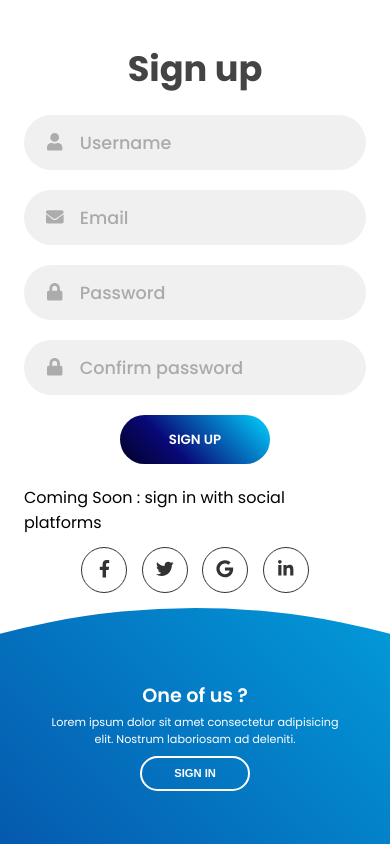
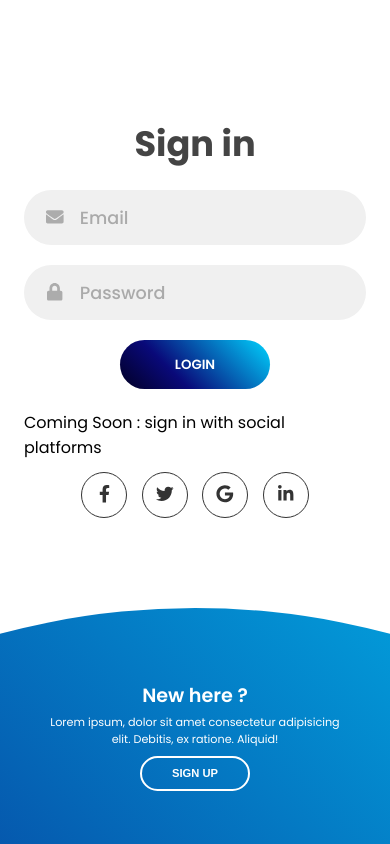
Before and after one commit to moutinhoalexandre/MoutinhoAlexandre_7_06052021, a React (Create React App) app in the folder frontend/: page / in a window 390 px wide. Built offline with nearby package versions, Linux system fonts and the light colour scheme.

Commit message:
:dizzy: update component log animation

```diff
--- a/frontend/package.json
+++ b/frontend/package.json
@@ -11,7 +11,9 @@
     "@testing-library/react": "^11.2.7",
     "@testing-library/user-event": "^12.8.3",
     "axios": "^0.21.1",
+    "bootstrap": "^4.6.0",
     "react": "^17.0.2",
+    "react-bootstrap": "^1.6.1",
     "react-dom": "^17.0.2",
     "react-router-dom": "^5.2.0",
     "react-scripts": "4.0.3",
--- a/frontend/src/component/log/Authentification.css
+++ b/frontend/src/component/log/Authentification.css
@@ -11,7 +11,7 @@ input {
   font-family: "Poppins", sans-serif;
 }
 
-.container {
+.containers {
   position: relative;
   width: 100%;
   background-color: #fff;
@@ -19,7 +19,7 @@ input {
   overflow: hidden;
 }
 
-.forms-container {
+.forms-containers {
   position: absolute;
   width: 100%;
   height: 100%;
@@ -59,7 +59,7 @@ input {
 .btn:hover {
   background-color: #4d84e2;
 }
-.panels-container {
+.panels-containers {
   position: absolute;
   height: 100%;
   width: 100%;
@@ -69,7 +69,7 @@ input {
   grid-template-columns: repeat(2, 1fr);
 }
 
-.container:before {
+.containers:before {
   content: "";
   position: absolute;
   height: 2000px;
@@ -143,35 +143,35 @@ input {
 
 /* ANIMATION */
 
-.container.sign-up-mode:before {
+.containers.sign-up-mode:before {
   transform: translate(100%, -50%);
   right: 52%;
 }
 
-.container.sign-up-mode .left-panel .image,
-.container.sign-up-mode .left-panel .content {
+.containers.sign-up-mode .left-panel .image,
+.containers.sign-up-mode .left-panel .content {
   transform: translateX(-800px);
 }
 
-.container.sign-up-mode .signin-signup {
+.containers.sign-up-mode .signin-signup {
   left: 25%;
 }
 
-.container.sign-up-mode .right-panel .image,
-.container.sign-up-mode .right-panel .content {
+.containers.sign-up-mode .right-panel .image,
+.containers.sign-up-mode .right-panel .content {
   transform: translateX(0%);
 }
 
-.container.sign-up-mode .left-panel {
+.containers.sign-up-mode .left-panel {
   pointer-events: none;
 }
 
-.container.sign-up-mode .right-panel {
+.containers.sign-up-mode .right-panel {
   pointer-events: all;
 }
 
 @media (max-width: 870px) {
-  .container {
+  .containers {
     min-height: 800px;
     height: 100vh;
   }
@@ -183,11 +183,11 @@ input {
   }
 
   .signin-signup,
-  .container.sign-up-mode .signin-signup {
+  .containers.sign-up-mode .signin-signup {
     left: 50%;
   }
 
-  .panels-container {
+  .panels-containers {
     grid-template-columns: 1fr;
     grid-template-rows: 1fr 2fr 1fr;
   }
@@ -236,7 +236,7 @@ input {
     font-size: 0.7rem;
   }
 
-  .container:before {
+  .containers:before {
     width: 1500px;
     height: 1500px;
     transform: translateX(-50%);
@@ -247,19 +247,19 @@ input {
     transition: 2s ease-in-out;
   }
 
-  .container.sign-up-mode:before {
+  .containers.sign-up-mode:before {
     transform: translate(-50%, 100%);
     bottom: 32%;
     right: initial;
   }
 
-  .container.sign-up-mode .left-panel .image,
-  .container.sign-up-mode .left-panel .content {
+  .containers.sign-up-mode .left-panel .image,
+  .containers.sign-up-mode .left-panel .content {
     transform: translateY(-300px);
   }
 
-  .container.sign-up-mode .right-panel .image,
-  .container.sign-up-mode .right-panel .content {
+  .containers.sign-up-mode .right-panel .image,
+  .containers.sign-up-mode .right-panel .content {
     transform: translateY(0px);
   }
 
@@ -268,7 +268,7 @@ input {
     transform: translateY(300px);
   }
 
-  .container.sign-up-mode .signin-signup {
+  .containers.sign-up-mode .signin-signup {
     top: 5%;
     transform: translate(-50%, 0);
   }
@@ -281,16 +281,16 @@ input {
   .panel .content {
     padding: 0.5rem 1rem;
   }
-  .container {
+  .containers {
     padding: 1.5rem;
   }
 
-  .container:before {
+  .containers:before {
     bottom: 72%;
     left: 50%;
   }
 
-  .container.sign-up-mode:before {
+  .containers.sign-up-mode:before {
     bottom: 28%;
     left: 50%;
   }
--- a/frontend/src/component/log/Authentification.js
+++ b/frontend/src/component/log/Authentification.js
@@ -12,18 +12,51 @@ export default function Authentification() {
     setSignUp(!signUp);
   };
 
+  // TODO : changer signUp signIn
+
   return (
     <>
-      <div className={signUp ? "container " : "container sign-up-mode"}>
-        <div className="forms-container">
+      <div className={signUp ? "containers " : "containers sign-up-mode "}>
+        <div className="forms-containers">
           <div className="signin-signup">
             <SignIn />
-            <SignUp func={changeSignUp}/>
+            <SignUp func={changeSignUp} />
           </div>
         </div>
 
-        <div className="panels-container">
+        <div className="panels-containers">
           <div className="panel left-panel">
+            <div className="content">
+              <h3>One of us ?</h3>
+              <p>
+                Lorem ipsum dolor sit amet consectetur adipisicing elit. Nostrum
+                laboriosam ad deleniti.
+              </p>
+              <button
+                className="btn transparent"
+                id="sign-in-btn"
+                onClick={changeSignUp}
+              >
+                Sign in
+              </button>
+            </div>
+            {/* <div className="content">
+              <h3>New here ?</h3>
+              <p>
+                Lorem ipsum, dolor sit amet consectetur adipisicing elit.
+                Debitis, ex ratione. Aliquid!
+              </p>
+              <button
+                className="btn transparent"
+                id="sign-up-btn"
+                onClick={changeSignUp}
+              >
+                Sign up
+              </button>
+            </div> */}
+            <img src={Logo} className="image" alt="" />
+          </div>
+          <div className="panel right-panel">
             <div className="content">
               <h3>New here ?</h3>
               <p>
@@ -38,10 +71,7 @@ export default function Authentification() {
                 Sign up
               </button>
             </div>
-            <img src={Logo} className="image" alt="" />
-          </div>
-          <div className="panel right-panel">
-            <div className="content">
+            {/* <div className="content">
               <h3>One of us ?</h3>
               <p>
                 Lorem ipsum dolor sit amet consectetur adipisicing elit. Nostrum
@@ -54,7 +84,7 @@ export default function Authentification() {
               >
                 Sign in
               </button>
-            </div>
+            </div> */}
             <img src={Logo} className="image" alt="" />
           </div>
         </div>
--- a/frontend/src/component/log/SignIn.css
+++ b/frontend/src/component/log/SignIn.css
@@ -24,7 +24,8 @@ form {
 }
 
 form.sign-in-form {
-  z-index: 2;
+  opacity: 0;
+  z-index: 1;
 }
 
 .title {
@@ -120,14 +121,14 @@ form.sign-in-form {
 
 /* ANIMATION */
 
-.container.sign-up-mode form.sign-up-form {
+.containers.sign-up-mode form.sign-up-form {
+  opacity: 0;
+  z-index: 1;
+}
+
+.containers.sign-up-mode form.sign-in-form {
   opacity: 1;
   z-index: 2;
-}
-
-.container.sign-up-mode form.sign-in-form {
-  opacity: 0;
-  z-index: 1;
 }
 
 
--- a/frontend/src/component/log/SignIn.js
+++ b/frontend/src/component/log/SignIn.js
@@ -22,6 +22,8 @@ export default function SignIn() {
       .post("http://localhost:3000/api/auth/login", { email, password })
       .then((res) => {
         window.localStorage.setItem("token", res.data.token);
+        window.localStorage.setItem("userId", res.data.userId);
+        window.localStorage.setItem("is_admin", res.data.is_admin);
         window.location = "/Home";
       })
       .catch((err) => {
--- a/frontend/src/component/log/SignUp.css
+++ b/frontend/src/component/log/SignUp.css
@@ -24,8 +24,8 @@ form {
 }
 
 form.sign-up-form {
-  opacity: 0;
-  z-index: 1;
+  opacity: 1;
+  z-index: 2;
 }
 
 .title {
@@ -122,16 +122,21 @@ form.sign-up-form {
 
 /* ANIMATION */
 
-.container.sign-up-mode form.sign-up-form {
+.containers.sign-up-mode form.sign-up-form {
+  opacity: 0;
+  z-index: 1;
+}
+
+.containers.sign-up-mode form.sign-in-form {
   opacity: 1;
   z-index: 2;
 }
 
-.container.sign-up-mode .left-panel {
+.containers.sign-up-mode .left-panel {
   pointer-events: none;
 }
 
-.container.sign-up-mode .right-panel {
+.containers.sign-up-mode .right-panel {
   pointer-events: all;
 }
 
--- a/frontend/src/index.js
+++ b/frontend/src/index.js
@@ -1,5 +1,6 @@
 import React from 'react';
 import ReactDOM from 'react-dom';
+// import "bootstrap/dist/css/bootstrap.min.css";
 import './index.css';
 import App from './App';
 import reportWebVitals from './reportWebVitals';
```
Also changed, not shown: frontend/src/component/home/Home.js (+164 -6 lines), 1 other file (tests, documents, lock files or other folders).
